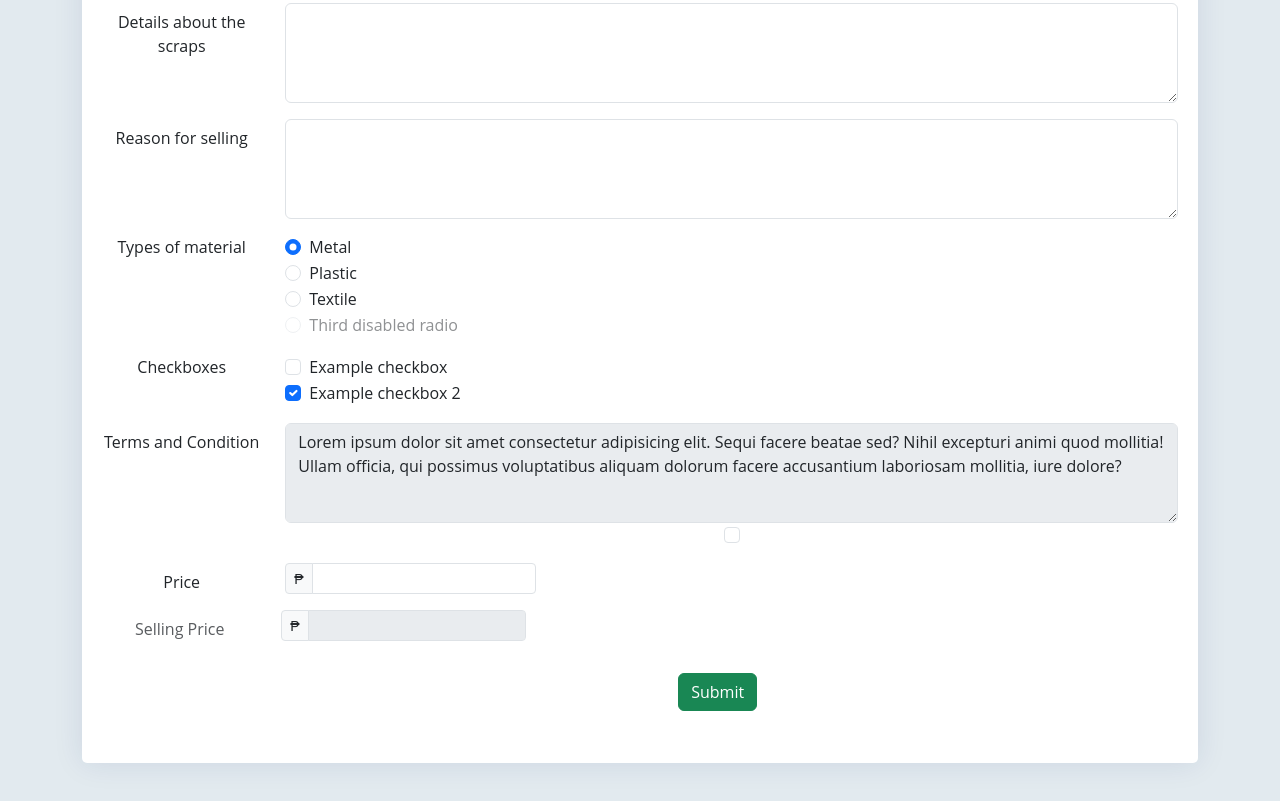
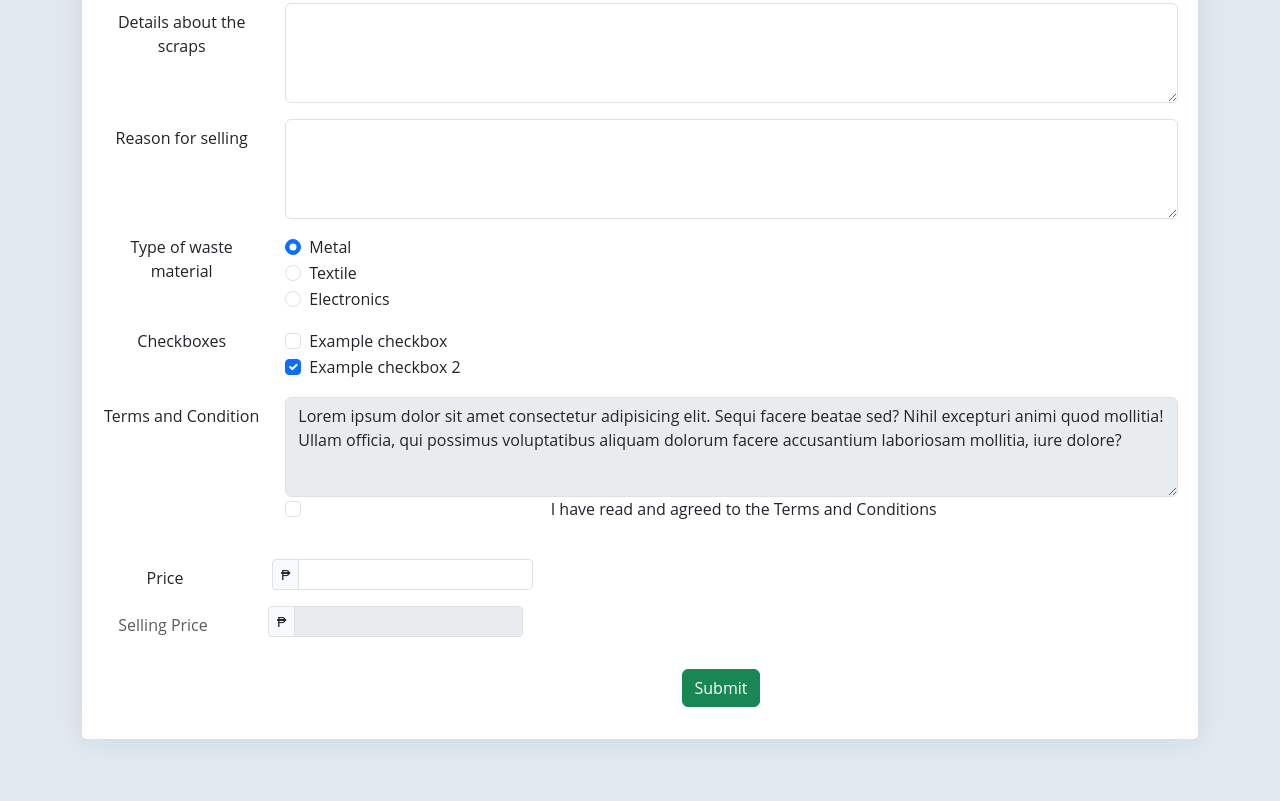
Before and after one commit to ktldsm27/Capstone-1-24-24, a plain HTML site: page CapstoneV4-1/post-item.html in a window 1280 px wide. Shown: the part 507-1308 px from the top of the page. Drawn offline with nearby package versions, Linux system fonts and the light colour scheme.

Commit message:
recent changes (3)

```diff
--- a/CapstoneV4-1/post-item.html
+++ b/CapstoneV4-1/post-item.html
@@ -52,7 +52,7 @@
             </a>
             <ul class="dropdown-menu">
                 <li><a class="dropdown-item" href="#">Action</a></li>
-                <li><a class="dropdown-item" href="tables.data.html"> Purchase history</a></li>
+                <li><a class="dropdown-item" href="tables.data.html"> Purchase History</a></li>
                 <li><hr class="dropdown-divider"></li>
                 <li><a class="dropdown-item" href="login.html">Register</a></li>
             </ul>
@@ -127,7 +127,7 @@
                 <div class="row mb-3">
                   <label for="inputNumber" class="col-sm-2 col-form-label">File Upload</label>
                   <div class="col-sm-10">
-                    <input class="form-control" type="file" id="formFile">
+                    <input class="form-control" type="file" id="formFile" accept=".jpg,.jpeg,.png">
                   </div>
                 </div>
                 <!-- date -->
@@ -158,7 +158,7 @@
                   </div>
                 </div>
                 <fieldset class="row mb-3 text-start">
-                  <legend class="col-form-label col-sm-2 pt-0 text-center">Types of material</legend>
+                  <legend class="col-form-label col-sm-2 pt-0 text-center">Type of waste material</legend>
                   <div class="col-sm-10">
                     <div class="form-check">
                       <input class="form-check-input" type="radio" name="gridRadios" id="gridRadios1" value="option1" checked>
@@ -169,23 +169,17 @@
                     <div class="form-check">
                       <input class="form-check-input" type="radio" name="gridRadios" id="gridRadios2" value="option2">
                       <label class="form-check-label" for="gridRadios2">
-                        Plastic
+                        Textile
                       </label>
                     </div>
                     <div class="form-check">
                       <input class="form-check-input" type="radio" name="gridRadios" id="gridRadios2" value="option2">
                       <label class="form-check-label" for="gridRadios2">
-                        Textile
+                        Electronics
                       </label>
                     </div>
 
-                    <div class="form-check disabled">
-                      <input class="form-check-input" type="radio" name="gridRadios" id="gridRadios" value="option" disabled>
-                      <label class="form-check-label" for="gridRadios3">
-                        Third disabled radio
-                      </label>
-                    </div>
-                  </div>
+
                 </fieldset>
                 <div class="row mb-3 text-start">
                   <legend class="col-form-label col-sm-2 pt-0 text-center">Checkboxes</legend>
@@ -209,11 +203,17 @@
                 </div>
 
                 <div class="row mb-3">
-                  <label class="col-sm-2 col-form-label">Terms and Condition</label>
-                  <div class="col-sm-10">
+                 <label class="col-sm-2 col-form-label">Terms and Condition</label>
+                 <div class="col-sm-10">
                     <textarea class="form-control" style="height: 100px" disabled>Lorem ipsum dolor sit amet consectetur adipisicing elit. Sequi facere beatae sed? Nihil excepturi animi quod mollitia! Ullam officia, qui possimus voluptatibus aliquam dolorum facere accusantium laboriosam mollitia, iure dolore?</textarea>
-                    <input class="form-check-input" type="checkbox" id="Terms and Conditions" >
-                  </div>
+                    <div class="form-check">
+                      <input class="form-check-input" type="checkbox" id="agreeTC">
+                      <label class="form-check-label" for="agreeTC">
+                        I have read and agreed to the Terms and Conditions
+                      </label>
+                    </div>
+                 </div>
+                </div>
 
 
                 </div>
```
Also changed, not shown: CapstoneV4-1/add_to_cart.html (+3 -3 lines).
